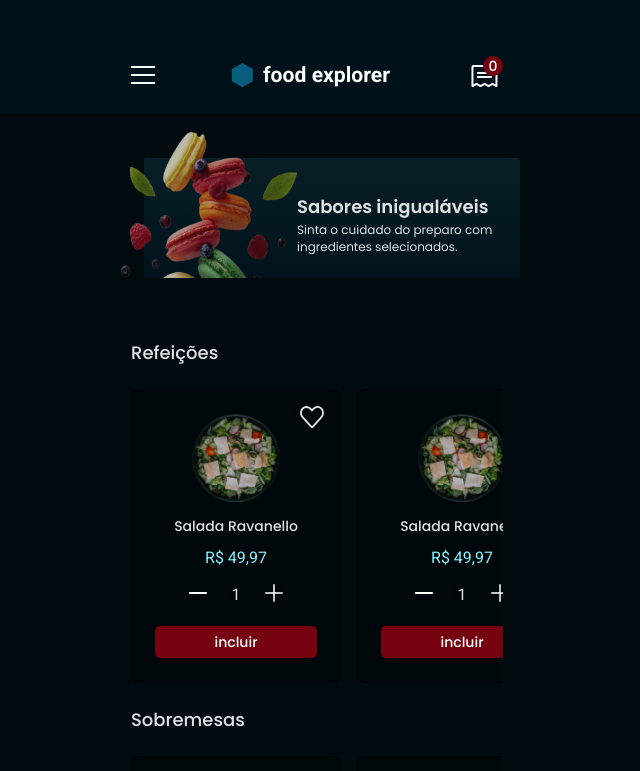
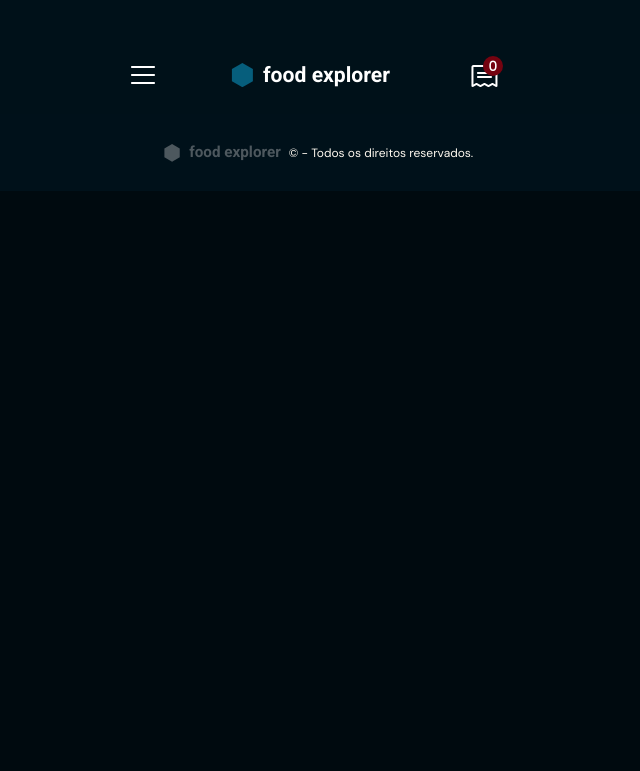
Before and after one commit to ygorbontia/Front-FoodExplorer, a React (Vite) app: page / in a window 1280 px wide. Shown: the top 771 px of the page, without its empty margins (323-963 px from the left). Built offline with nearby package versions, Linux system fonts and the light colour scheme.

Commit message:
update App page

```diff
--- a/src/App.jsx
+++ b/src/App.jsx
@@ -2,13 +2,13 @@ import { ThemeProvider } from 'styled-components';
 import GlobalStyle from './styles/global';
 import theme from './styles/theme';
 
-import { Home } from './pages/Home';
+import { Dish } from './pages/Dish';
 
 export function App() {
   return (
     <ThemeProvider theme={ theme }>
       <GlobalStyle />
-      <Home />
+      <Dish />
     </ThemeProvider>
   )
 };
```
